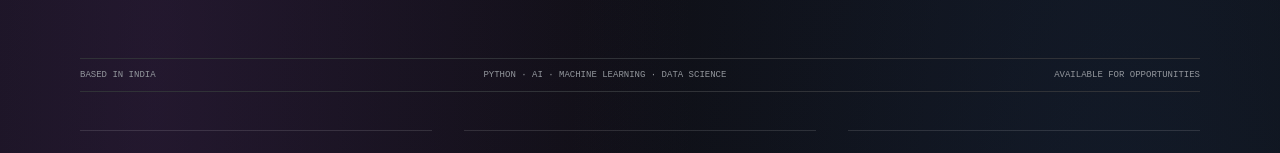
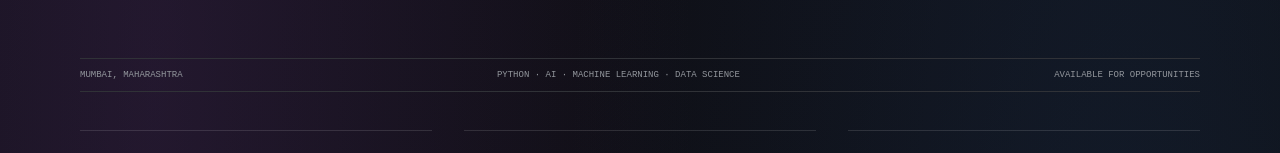
Before and after one commit to Piyush-Barde/Portfolio-, a React (Vite) app in the folder frontend/: page / in a window 1280 px wide. Shown: the part 440-593 px from the top of the page. Built offline with nearby package versions, Linux system fonts and the light colour scheme.

Commit message:
Updated the place to accurate from BASED IN INDIA to MUMBAI, MAHARASHTRA

```diff
--- a/frontend/src/sitedata.js
+++ b/frontend/src/sitedata.js
@@ -28,7 +28,7 @@ export const site = {
   resume: "/Piyush Barde Resume.pdf", // put resume.pdf in the public/ folder
 
   ticker: [
-    "BASED IN INDIA",
+    "MUMBAI, MAHARASHTRA",
     "PYTHON · AI · MACHINE LEARNING · DATA SCIENCE",
     "AVAILABLE FOR OPPORTUNITIES",
   ],
```
